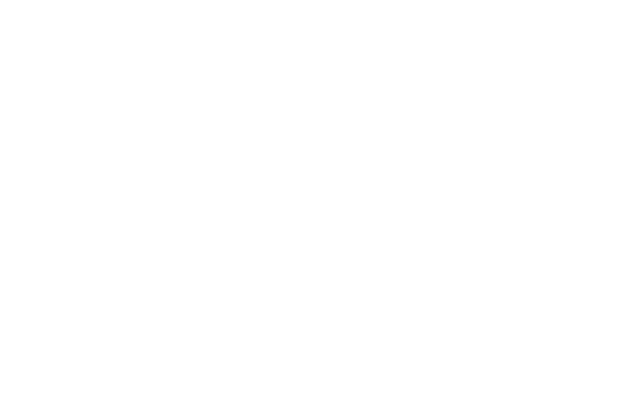
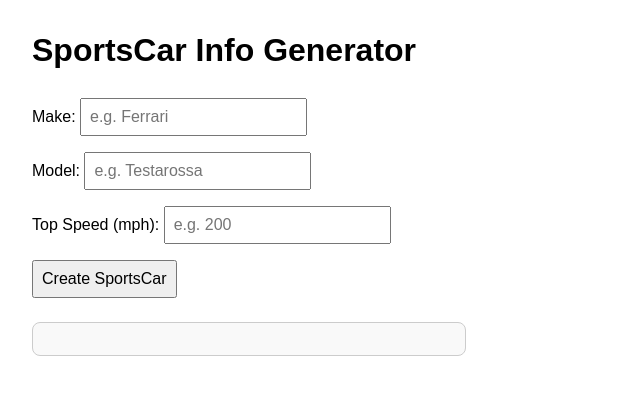
Before and after one commit to acciojob/vroom-vroom-objects-SudeepGhosh12, a website: page main.html in a window 1280 px wide. Shown: the whole page, without its empty margins (0-640 px from the left). Drawn offline with Linux system fonts and the light colour scheme.

Commit message:
created a submission

```diff
--- a/main.html
+++ b/main.html
@@ -3,11 +3,38 @@
 <html>
 
 <head>
+	<style>
+	body {
+      font-family: Arial, sans-serif;
+      margin: 2rem;
+    }
+    input, button {
+      margin: 0.5rem 0;
+      padding: 0.5rem;
+      font-size: 1rem;
+    }
+    #output {
+      margin-top: 1rem;
+      padding: 1rem;
+      border: 1px solid #ccc;
+      border-radius: 8px;
+      background-color: #f9f9f9;
+      max-width: 400px;
+    }
 	<link rel="stylesheet" href="styles.css">
+		</style>
 </head>
 
 <body>
 	<!-- the entire body must be written by student -->
+	 <h1>SportsCar Info Generator</h1>
+
+  <label>Make: <input type="text" id="make" placeholder="e.g. Ferrari"></label><br>
+  <label>Model: <input type="text" id="model" placeholder="e.g. Testarossa"></label><br>
+  <label>Top Speed (mph): <input type="number" id="topSpeed" placeholder="e.g. 200"></label><br>
+  <button onclick="createCar()">Create SportsCar</button>
+
+  <div id="output"></div>
     <script type="text/javascript" src="./script.js">
 </script>
 
--- a/script.js
+++ b/script.js
@@ -1,7 +1,40 @@
 // Complete the js code
-function Car(make, model) {}
+function Car(make, model) {
+  this.make = make;
+  this.model = model;
+}
+Car.prototype.getMakeModel = function () {
+  return `${this.make} ${this.model}`;
+};
 
-function SportsCar(make, model, topSpeed) {}
+function SportsCar(make, model, topSpeed) {
+	  Car.call(this, make, model); // Inherit properties from Car
+  this.topSpeed = topSpeed;
+}
+SportsCar.prototype = Object.create(Car.prototype);
+SportsCar.prototype.constructor = SportsCar;
+
+// Add SportsCar-specific method
+SportsCar.prototype.getTopSpeed = function () {
+  return this.topSpeed;
+};
+function createCar() {
+  const make = document.getElementById('make').value;
+  const model = document.getElementById('model').value;
+  const topSpeed = parseInt(document.getElementById('topSpeed').value, 10);
+
+  if (!make || !model || isNaN(topSpeed)) {
+    document.getElementById('output').innerText = "Please enter all fields correctly.";
+    return;
+  }
+
+  const car = new SportsCar(make, model, topSpeed);
+  const output = `
+    Make & Model: ${car.getMakeModel()}<br>
+    Top Speed: ${car.getTopSpeed()} mph
+  `;
+  document.getElementById('output').innerHTML = output;
+}
 
 // Do not change the code below
 window.Car = Car;
```
